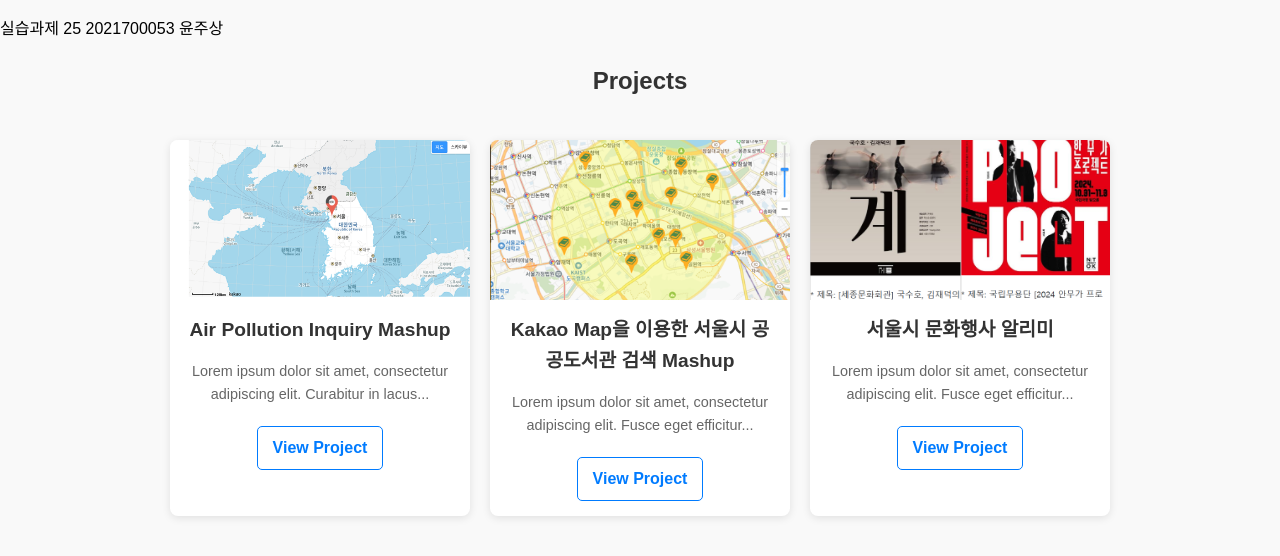
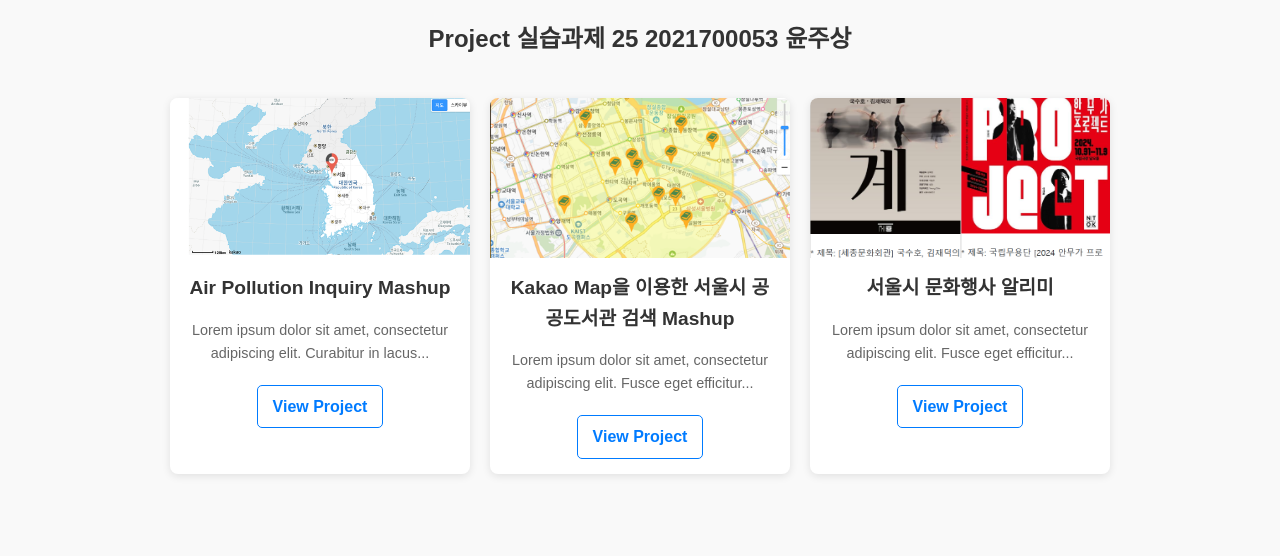
Before and after one commit to yjs1217/jusang.github.io, a plain HTML site: page index.html in a window 1280 px wide. Drawn offline with Linux system fonts and the light colour scheme.

Commit message:
Add files via upload

```diff
--- a/index.html
+++ b/index.html
@@ -7,9 +7,8 @@
   <link rel="stylesheet" href="styles.css">
 </head>
 <body>
-  <p>실습과제 25 2021700053 윤주상</p>
   <section id="projects">
-    <h2>Projects</h2>
+    <h2>Project 실습과제 25 2021700053 윤주상</h2>
     <div class="project-container">
       <!-- 첫 번째 카드 -->
       <div class="project-card">
@@ -22,7 +21,7 @@
       </div>
       <!-- 두 번째 카드 -->
       <div class="project-card">
-        <img src="seoulLibrary.png" alt="Seoul Cultural Events" class="project-image">
+        <img src="seoul-Library.png" alt="Seoul Cultural Events" class="project-image">
         <div class="project-content">
           <h3> Kakao Map을 이용한 서울시 공공도서관 검색 Mashup</h3>
           <p>Lorem ipsum dolor sit amet, consectetur adipiscing elit. Fusce eget efficitur...</p>
```
Also changed, not shown: seoul-Library.png (added).
